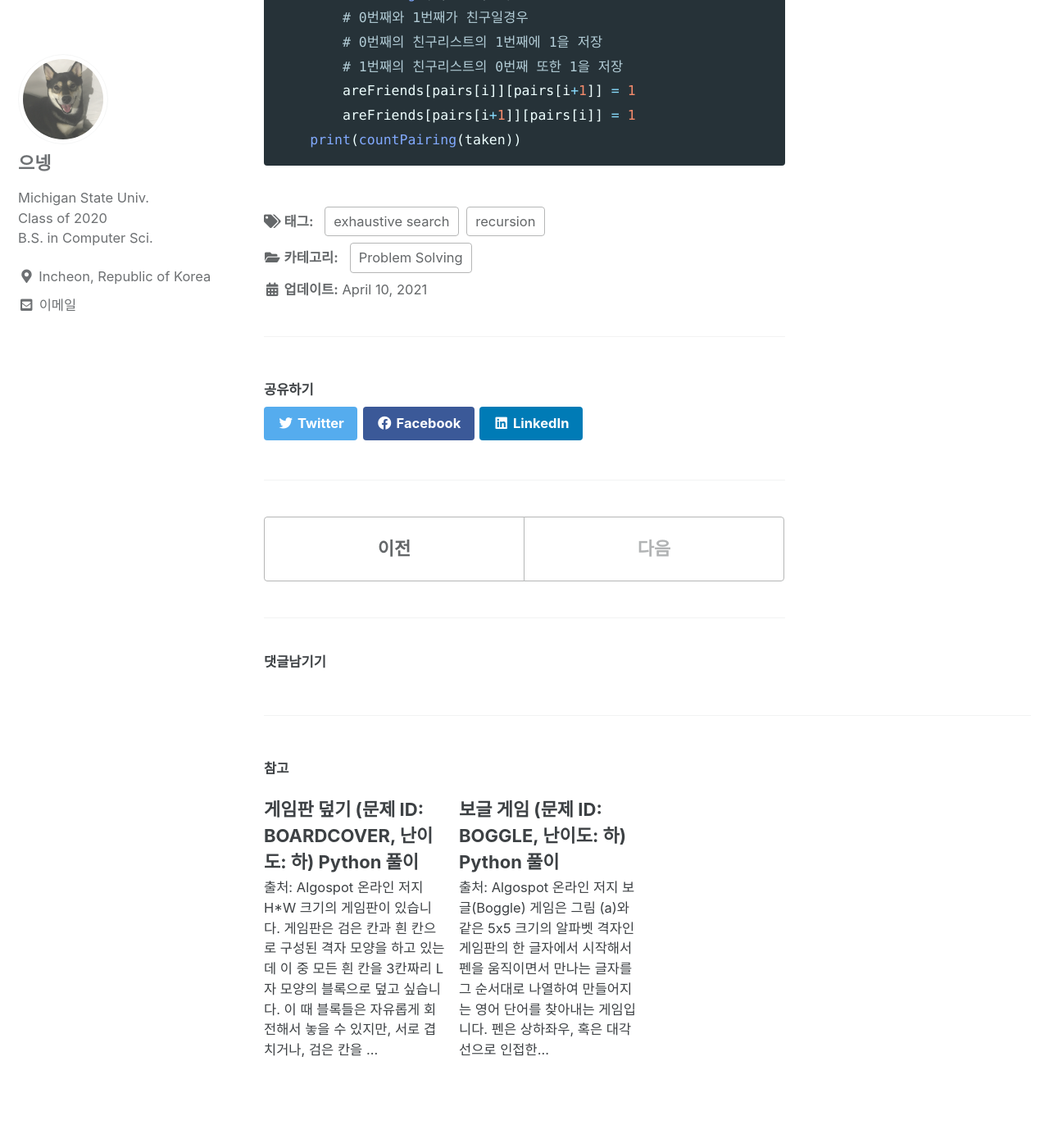
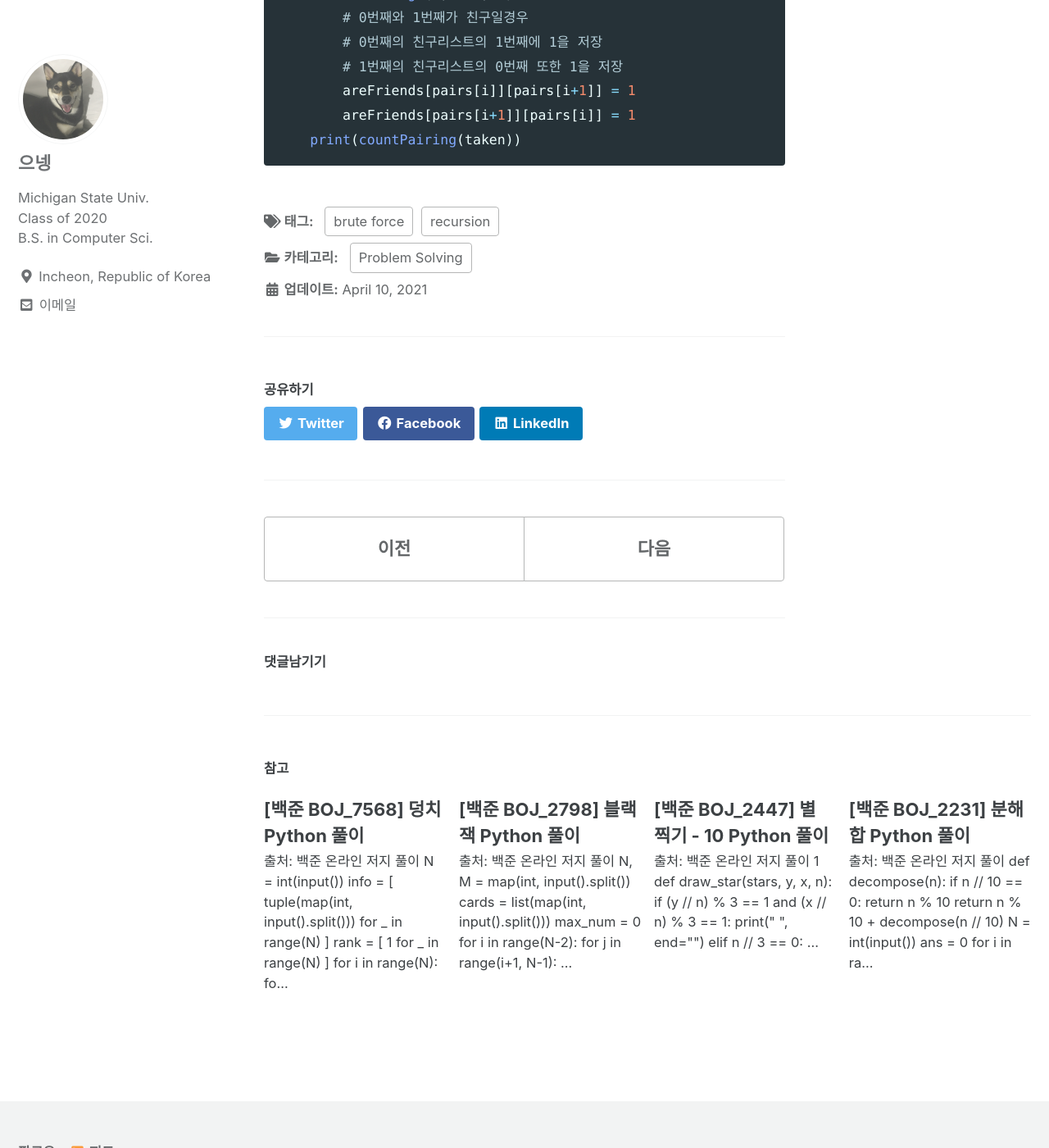
Before and after one commit to kimeunh3/kimeunh3.github.io, a Jekyll site: the page built from _posts/2021-04-10-picnic.md, in a window 1280 px wide and 1400 px high, scrolled down 2609 px. Shown: the whole window at 82% size. Built offline with Jekyll 4.4.1, drawn with Linux system fonts in a browser that asks for light colours; cached includes are drawn as plain includes; comment, search, counter and statistics services are not loaded.

Commit message:
added 9 problem solving posts

````diff
--- a/_posts/2021-04-10-picnic.md
+++ b/_posts/2021-04-10-picnic.md
@@ -5,7 +5,7 @@ categories:
     - "Problem Solving"
 tags:
     - "recursion"
-    - "exhaustive search"
+    - "brute force"
 ---
 
 출처: [Algospot 온라인 저지](https://algospot.com/judge/problem/read/PICNIC)
--- /dev/null
+++ b/_posts/2021-04-12-boj-2231.md
@@ -0,0 +1,27 @@
+---
+title: "[백준 BOJ_2231] 분해합 Python 풀이"
+excerpt_separator: <!--more-->
+categories:
+    - "Problem Solving"
+tags:
+    - "brute force"
+---
+출처: [백준 온라인 저지](https://www.acmicpc.net/problem/2231)
+
+![BOJ_2231](https://user-images.githubusercontent.com/59808674/114320983-989dc780-9b53-11eb-9229-86656cb9d2b8.PNG)
+
+__풀이__
+```python
+def decompose(n):
+    if n // 10 == 0:
+        return n % 10
+    return n % 10 + decompose(n // 10)
+
+N = int(input())
+ans = 0
+for i in range(N):
+    if i + decompose(i) == N:
+        ans = i
+        break
+print(ans)
+```
--- /dev/null
+++ b/_posts/2021-04-12-boj-2447.md
@@ -0,0 +1,51 @@
+---
+title: "[백준 BOJ_2447] 별 찍기 - 10 Python 풀이"
+excerpt_separator: <!--more-->
+categories:
+    - "Problem Solving"
+tags:
+    - "recursion"
+    - "divide and conquer"
+---
+출처: [백준 온라인 저지](https://www.acmicpc.net/problem/2447)
+
+![BOJ_2447_1](https://user-images.githubusercontent.com/59808674/114319689-76a14680-9b4d-11eb-98ee-e982db3e9c27.PNG)
+![BOJ_2447_2](https://user-images.githubusercontent.com/59808674/114319690-77d27380-9b4d-11eb-8851-0ef115159fdc.PNG)
+
+__풀이 1__
+```python
+def draw_star(stars, y, x, n):
+    if (y // n) % 3 == 1 and (x // n) % 3 == 1:
+        print(" ", end="")
+    elif n // 3 == 0:
+        print("*", end="")
+    else:
+        draw_star(y, x, n // 3)
+
+N = int(input())
+for y in range(N):
+    for x in range(N):
+        draw_star(y, x, N)
+    print()
+```
+풀이 1은 Output에는 문제없으나 아무래도 Python에서는 시간초과가 되었습니다.
+
+__풀이 2__
+```python
+def draw(n):
+    if n//3 == 0:
+        return ["*"]
+    block = draw(n//3)
+    top = [ b * 3 for b in block ]
+    mid = [ b + " " * (n//3) + b for b in block ]
+    return top + mid + top
+
+N = int(input())
+print("\n".join(draw(N)))
+```
+Python으로 구현하고 싶은 욕심에 이것 저것 시도해 보았지만 도저히 어떻게 구현해야 될지 감이 안잡혀 구글링하는 도중 가장 이해가 되는 풀이를 찾을 수 있었습니다.
+아래 링크의 3번째 풀이입니다.
+
+[풀이 출처 링크](https://nanarin.tistory.com/203)
+
+좀 더 이해하기 쉽게 풀자면
--- /dev/null
+++ b/_posts/2021-04-12-boj-2798.md
@@ -0,0 +1,24 @@
+---
+title: "[백준 BOJ_2798] 블랙잭 Python 풀이"
+excerpt_separator: <!--more-->
+categories:
+    - "Problem Solving"
+tags:
+    - "brute force"
+---
+출처: [백준 온라인 저지](https://www.acmicpc.net/problem/2798)
+
+![BOJ_2798](https://user-images.githubusercontent.com/59808674/114320945-7310be00-9b53-11eb-98f0-29ada07b4a17.PNG)
+
+__풀이__
+```python
+N, M = map(int, input().split())
+cards = list(map(int, input().split()))
+max_num = 0
+for i in range(N-2):
+    for j in range(i+1, N-1):
+        for k in range(j+1, N):
+            if cards[i] + cards[j] + cards[k] <= M:
+                max_num = max(max_num, cards[i] + cards[j] + cards[k])
+print(max_num)
+```
--- /dev/null
+++ b/_posts/2021-04-12-boj-7568.md
@@ -0,0 +1,26 @@
+---
+title: "[백준 BOJ_7568] 덩치 Python 풀이"
+excerpt_separator: <!--more-->
+categories:
+    - "Problem Solving"
+tags:
+    - "brute force"
+---
+출처: [백준 온라인 저지](https://www.acmicpc.net/problem/7568)
+
+![BOJ_7568_1](https://user-images.githubusercontent.com/59808674/114321016-b834f000-9b53-11eb-867a-f31e92960211.PNG)
+![BOJ_7568_2](https://user-images.githubusercontent.com/59808674/114321017-b9661d00-9b53-11eb-8de8-8337d66bc796.PNG)
+
+__풀이__
+```python
+N = int(input())
+info = [ tuple(map(int, input().split())) for _ in range(N) ]
+rank = [ 1 for _ in range(N) ]
+
+for i in range(N):
+    for j in range(N):
+        if info[i][0] < info[j][0] and info[i][1] < info[j][1]:
+            rank[i] += 1
+
+print(*rank, sep=" ")
+```
````
Also changed, not shown: _posts/2021-04-09-boggle-game.md (+1 -1 lines), _posts/2021-04-11-board-cover.md (renamed from _posts/2021-04-10-board-cover.md, +1 -1 lines), _posts/2021-04-12-boj-1018.md (added, +44 -0 lines), _posts/2021-04-12-boj-10870.md (added, +24 -0 lines), _posts/2021-04-12-boj-10872.md (added, +22 -0 lines), _posts/2021-04-12-boj-11729.md (added, +33 -0 lines), _posts/2021-04-12-boj-1436.md (added, +29 -0 lines).
